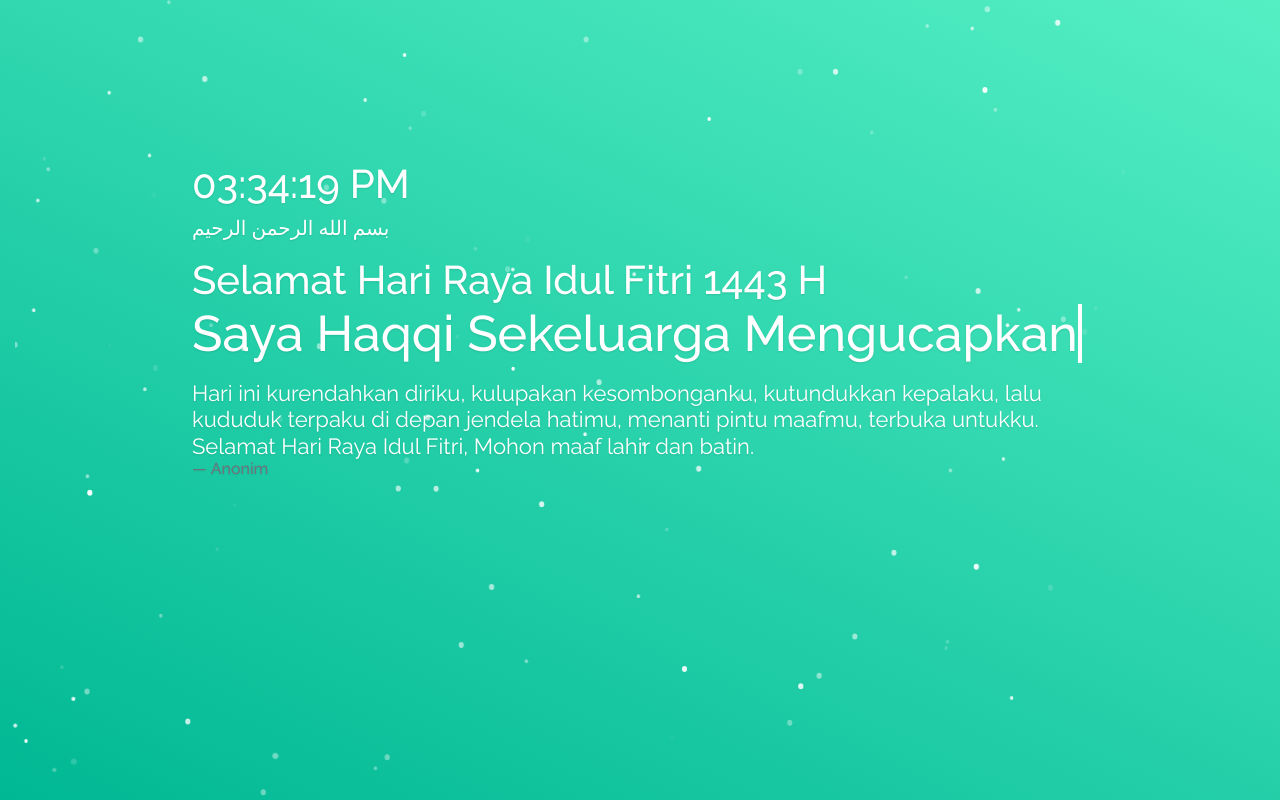
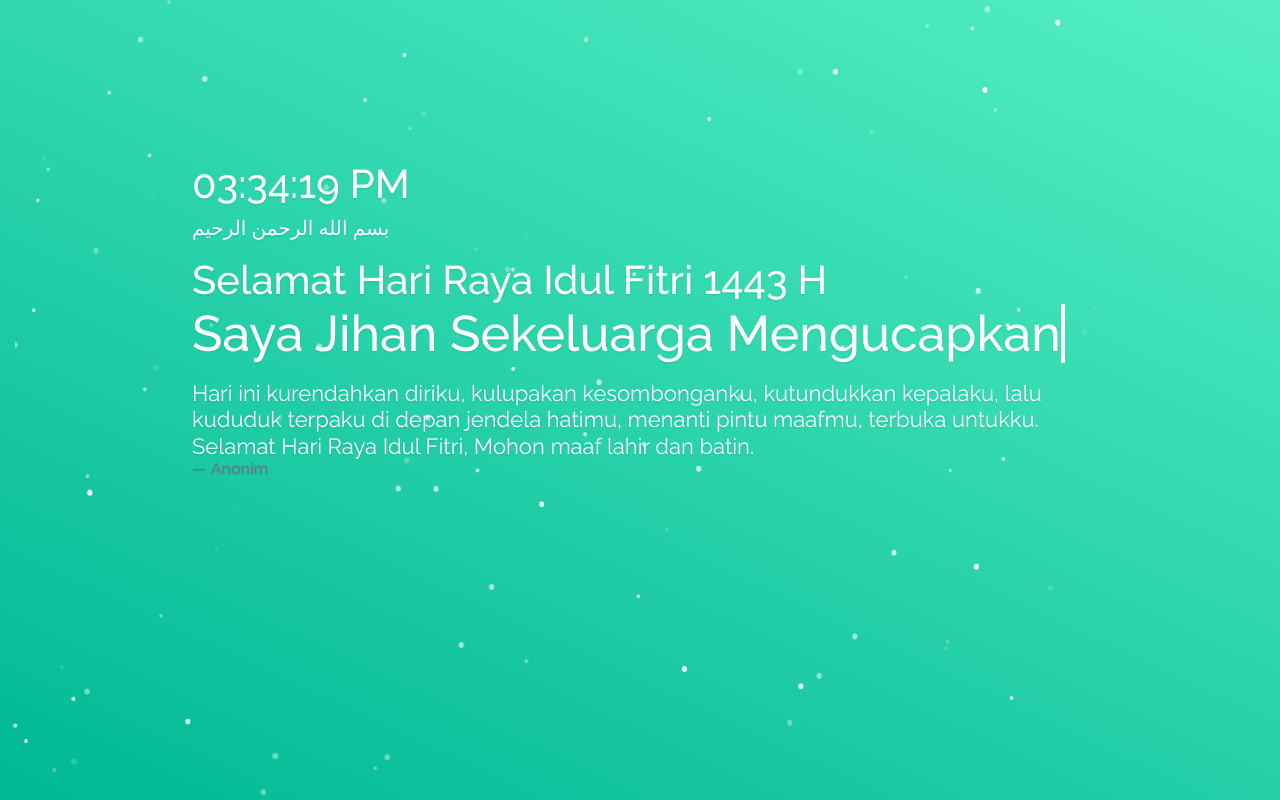
Before and after one commit to haqqii/Ucapan-Idul-Fitri, a plain HTML site: page index.html in a window 1280 px wide. Drawn offline with nearby package versions, Linux system fonts and the light colour scheme.

Commit message:
Update index.html

```diff
--- a/index.html
+++ b/index.html
@@ -28,7 +28,7 @@
       </p>
       <div class="intro">Selamat Hari Raya Idul Fitri 1443 H</div>
       <a class="typewrite" data-period="2000"
-        data-type='[ "Saya Haqqi Sekeluarga Mengucapkan", "Minal Aidin Wal Faidzin", "Mohon Maaf Lahir dan Batin"]'>
+        data-type='[ "Saya Jihan Sekeluarga Mengucapkan", "Minal Aidin Wal Faidzin", "Mohon Maaf Lahir dan Batin"]'>
         <span class="wrap"></span>
       </a>
       <blockquote class="blockquote mt-3">
```
